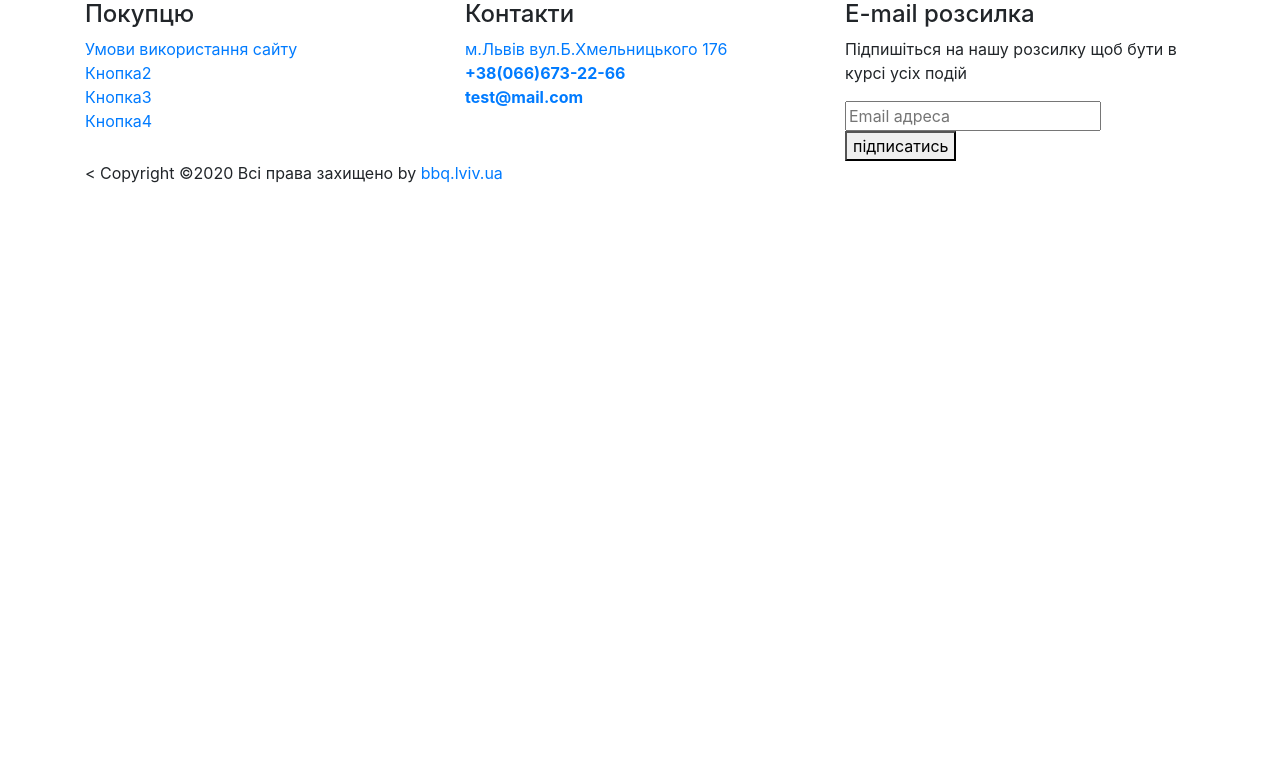
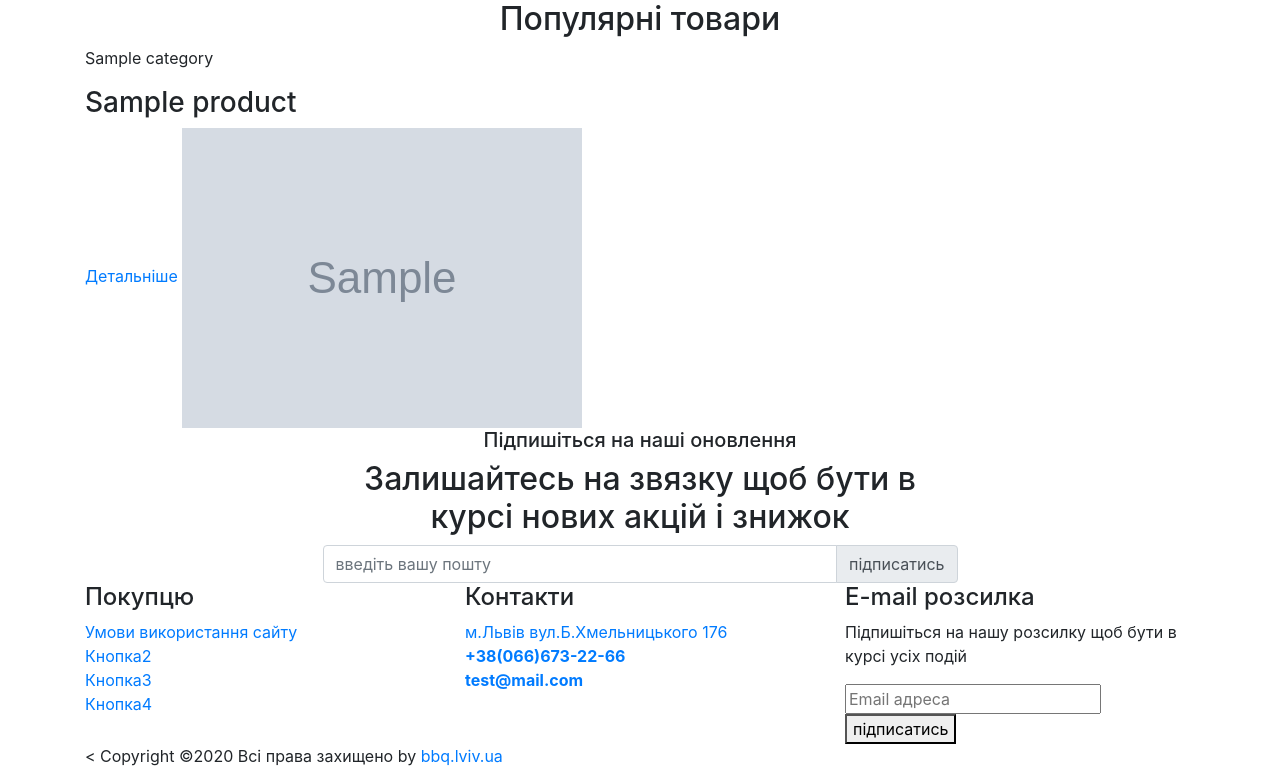
Before and after one commit to rudiq4/rozetka, a Django app: page / in a window 1280 px wide. Shown: the part 364-1148 px from the top of the page. Before the commit the page ends 547 px from the top, so only its background shows below. Run offline with Django 3.2, Linux system fonts and the light colour scheme; tables that the repository leaves empty hold one stand-in row (values such as "Sample post"); grey boxes marked "Sample" are stand-in pictures; some libraries are stand-ins or nearby versions.

Commit message:
its all ..
+ subscriber area

```diff
--- a/shop/views.py
+++ b/shop/views.py
@@ -9,7 +9,7 @@ def main_page(request):
     template = 'shop/main.html'
     bestsellers = Product.objects.filter(flag=1)
     top_orders = Product.objects.filter(flag=2)
-    print(top_orders)
+    # print(top_orders)
     return render(request, template, {'bestsellers': bestsellers, "top_orders": top_orders})
 
 
--- a/templates/shop/main.html
+++ b/templates/shop/main.html
@@ -30,10 +30,57 @@
                             </div>
                         {% endfor %}
                     </div>
-{#                    <div class="slider-counter"></div>#}
+                    {#                    <div class="slider-counter"></div>#}
                 </div>
             </div>
         </div>
     </section>
     <!-- banner part start-->
+    <!-- feature_part start-->
+    <section class="feature_part padding_top">
+        <div class="container">
+            <div class="row justify-content-center">
+                <div class="col-lg-8">
+                    <div class="section_tittle text-center">
+                        <h2>Популярні товари</h2>
+                    </div>
+                </div>
+            </div>
+            <div class="row align-items-center justify-content-between">
+                {% for best in bestsellers %}
+                    <div class="col-lg-6 col-sm-6">
+                        <div class="single_feature_post_text">
+                            <p>{{ best.category }}</p>
+                            <h3>{{ best.name }}</h3>
+                            <a href="{{ best.get_absolute_url }}" class="feature_btn">Детальніше <i
+                                    class="fas fa-play"></i></a>
+                            <img src="{{ best.productimage_set.first.image.url }}" alt="">
+                        </div>
+                    </div>
+                {% endfor %}
+            </div>
+        </div>
+    </section>
+    <!-- upcoming_event part start-->
+    <!-- subscribe_area part start-->
+    <section class="subscribe_area section_padding">
+        <div class="container">
+            <div class="row justify-content-center">
+                <div class="col-lg-7">
+                    <div class="subscribe_area_text text-center">
+                        <h5>Підпишіться на наші оновлення</h5>
+                        <h2>Залишайтесь на звязку щоб бути в курсі нових акцій і знижок</h2>
+                        <div class="input-group">
+                            <input type="text" class="form-control" placeholder="введіть вашу пошту"
+                                   aria-label="Recipient's username" aria-describedby="basic-addon2">
+                            <div class="input-group-append">
+                                <a href="#" class="input-group-text btn_2" id="basic-addon2">підписатись</a>
+                            </div>
+                        </div>
+                    </div>
+                </div>
+            </div>
+        </div>
+    </section>
+    <!--::subscribe_area part end::-->
 {% endblock content %}
```
Also changed, not shown: shop/static/img/subscribe_area.png (added).
